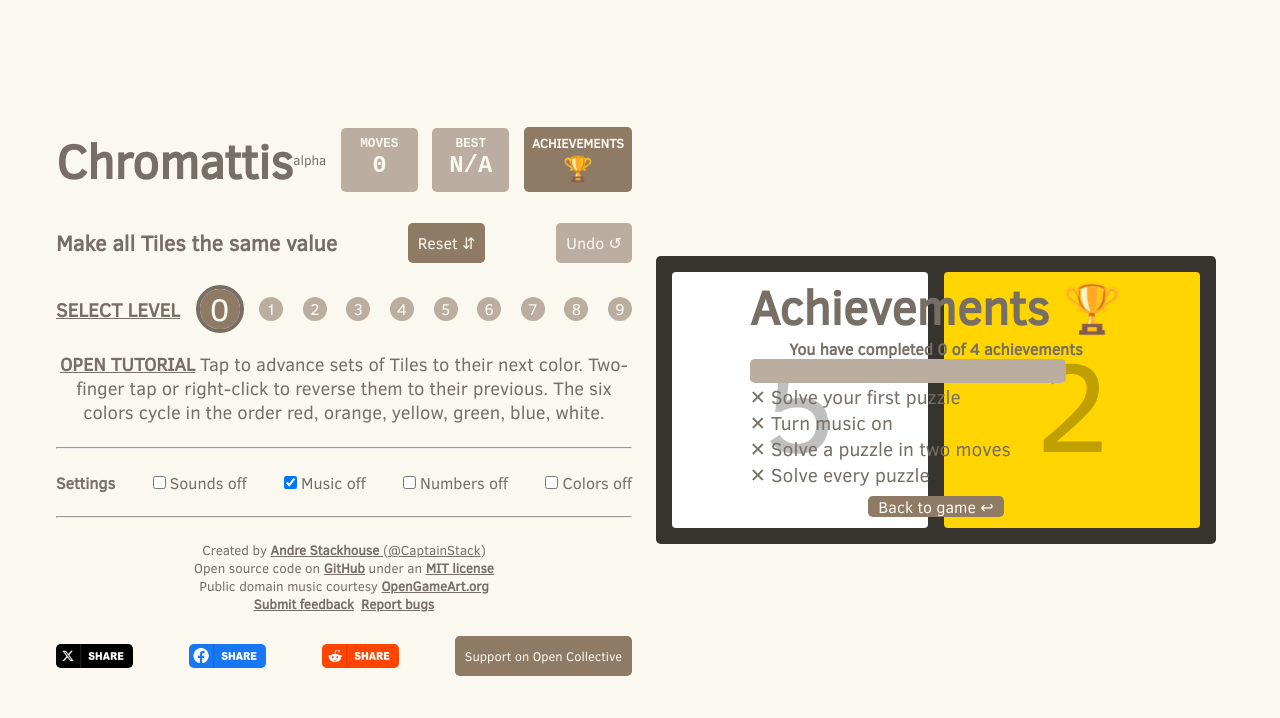
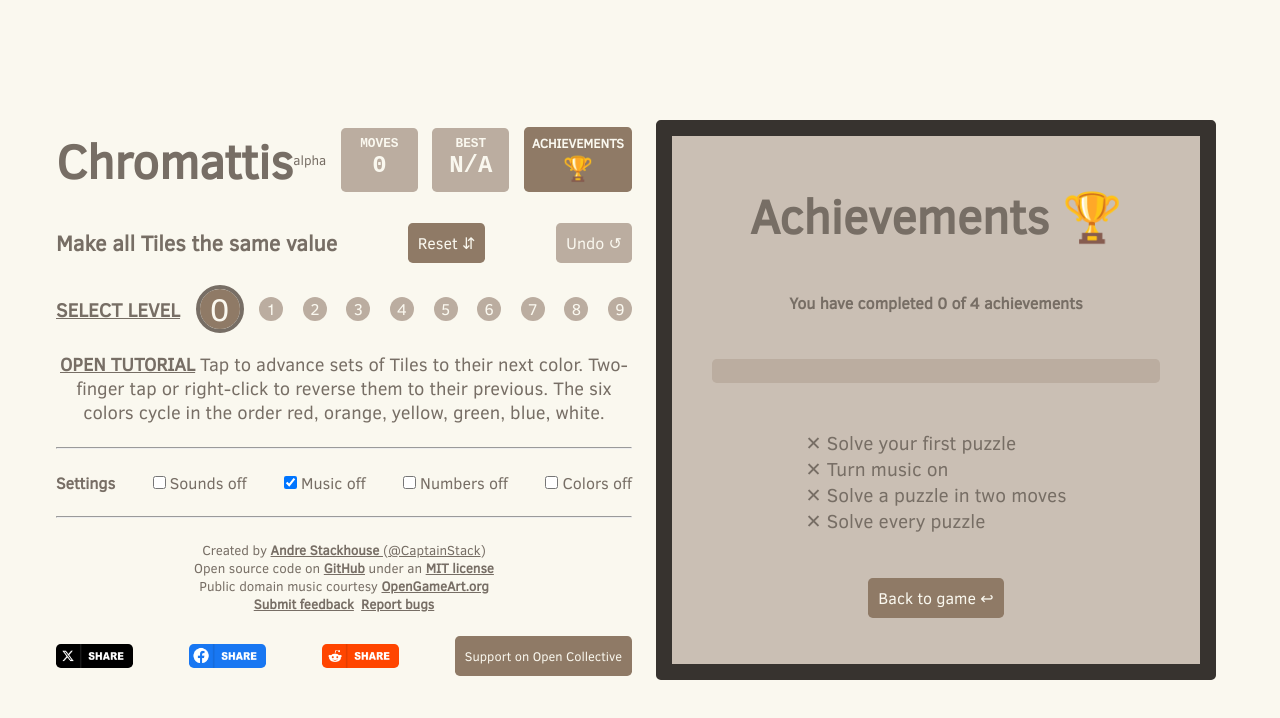
Before and after one commit to CaptainStack/chromattis, a React (Vite) app: page / in a window 1280 px wide. Both pictures are taken after a click on the element "ACHIEVEMENTS 🏆". Shown: the top 718 px of the page. Built offline with nearby package versions, Linux system fonts and the light colour scheme.

Commit message:
Add class to Achievements for refactored styles

```diff
--- a/src/components/Achievements.jsx
+++ b/src/components/Achievements.jsx
@@ -12,7 +12,7 @@ export const Achievements = ({state, achievements}) => {
   );
 
   return(
-    <div className={`Achievements`} style={{display: state.current_display === 'achievements' ? null : 'none'}}>
+    <div className={'Achievements primary-content-container'} style={{display: state.current_display === 'achievements' ? null : 'none'}}>
       <h1>Achievements 🏆</h1>
       <strong>You have completed {num_completed_achievements} of {num_total_achievements} achievements</strong>
       <div className='ProgressBar'>
```
